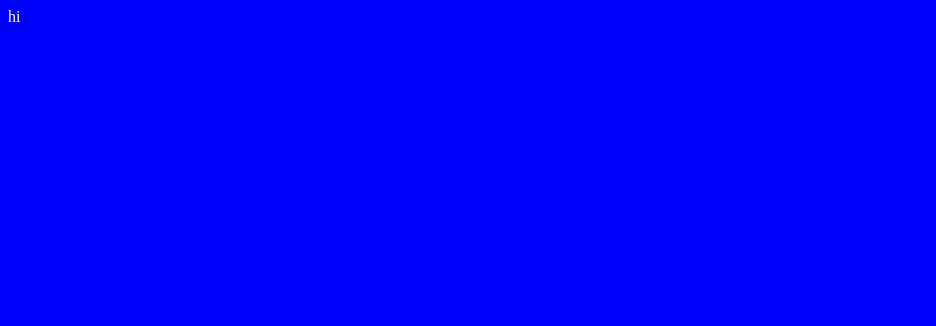
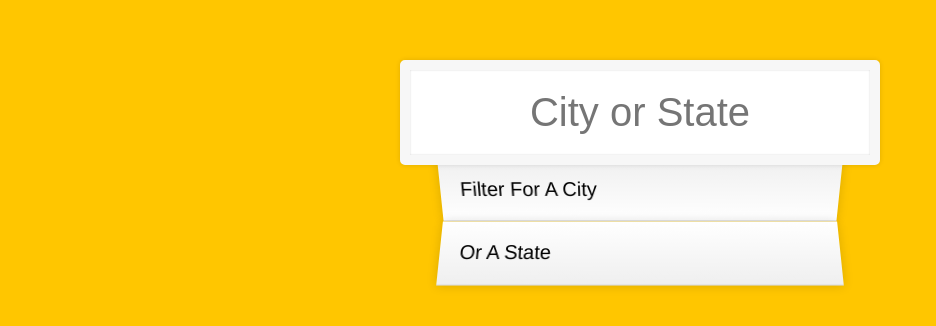
Before and after one commit to ajclose/30-days-js, a plain HTML site: page day-6/index.html in a window 1280 px wide. Shown: the whole page, without its empty margins (0-936 px from the left). Drawn offline with Linux system fonts and the light colour scheme; no server answers.

Commit message:
Display suggestions as search is typed

```diff
--- a/day-6/index.html
+++ b/day-6/index.html
@@ -6,7 +6,13 @@
     <link rel="stylesheet" href="./main.css">
   </head>
   <body>
-    hi
+    <form class="search-form">
+      <input type="text" class="search" placeholder="City or State">
+      <ul class="suggestions">
+        <li>Filter for a city</li>
+        <li>or a state</li>
+      </ul>
+    </form>
     <script src="./main.js" charset="utf-8"></script>
   </body>
 </html>
--- a/day-6/main.css
+++ b/day-6/main.css
@@ -1,4 +1,77 @@
-body {
-  background-color: blue;
-  color: white;
+html {
+  box-sizing: border-box;
+  background:#ffc600;
+  font-family:'helvetica neue';
+  font-size: 20px;
+  font-weight: 200;
 }
+*, *:before, *:after {
+  box-sizing: inherit;
+}
+input {
+  width: 100%;
+  padding:20px;
+}
+
+.search-form {
+  max-width:400px;
+  margin:50px auto;
+}
+
+input.search {
+  margin: 0;
+  text-align: center;
+  outline:0;
+  border: 10px solid #F7F7F7;
+  width: 120%;
+  left: -10%;
+  position: relative;
+  top: 10px;
+  z-index: 2;
+  border-radius: 5px;
+  font-size: 40px;
+  box-shadow: 0 0 5px rgba(0, 0, 0, 0.12), inset 0 0 2px rgba(0, 0, 0, 0.19);
+}
+
+
+.suggestions {
+  margin: 0;
+  padding: 0;
+  position: relative;
+  /*perspective:20px;*/
+}
+.suggestions li {
+  background:white;
+  list-style: none;
+  border-bottom: 1px solid #D8D8D8;
+  box-shadow: 0 0 10px rgba(0, 0, 0, 0.14);
+  margin:0;
+  padding:20px;
+  transition:background 0.2s;
+  display:flex;
+  justify-content:space-between;
+  text-transform: capitalize;
+}
+
+.suggestions li:nth-child(even) {
+  transform: perspective(100px) rotateX(3deg) translateY(2px) scale(1.001);
+  background: linear-gradient(to bottom,  #ffffff 0%,#EFEFEF 100%);
+}
+.suggestions li:nth-child(odd) {
+  transform: perspective(100px) rotateX(-3deg) translateY(3px);
+  background: linear-gradient(to top,  #ffffff 0%,#EFEFEF 100%);
+}
+
+span.population {
+  font-size: 15px;
+}
+
+.hl {
+  background:#ffc600;
+}
+
+a {
+  color:black;
+  background:rgba(0,0,0,0.1);
+  text-decoration: none;
+}
--- a/day-6/main.js
+++ b/day-6/main.js
@@ -1 +1,39 @@
-console.log("hello");
+const endpoint = 'https://gist.githubusercontent.com/Miserlou/c5cd8364bf9b2420bb29/raw/2bf258763cdddd704f8ffd3ea9a3e81d25e2c6f6/cities.json'
+const cities = []
+fetch(endpoint)
+.then(response => response.json())
+.then(function(json) {
+  json.forEach(json => cities.push(json))
+})
+
+function findMatches(wordToMatch, cities) {
+  return cities.filter(place => {
+    const regex = new RegExp(wordToMatch, 'gi')
+    return place.city.match(regex) || place.state.match(regex)
+  })
+}
+
+function numberWithCommas(x) {
+  return x.toString().replace(/\B(?=(\d{3})+(?!\d))/g, ',');
+}
+
+function displayMatches() {
+  const matches = findMatches(this.value, cities)
+  const html = matches.map(match => {
+    const regex = new RegExp(this.value, 'gi')
+    const cityName = match.city.replace(regex, `<span class="hl">${this.value}</span>`)
+    const stateName = match.state.replace(regex, `<span class="hl">${this.value}</span>`)
+    const population = numberWithCommas(match.population)
+    return `
+    <li>
+      <span class="name">${cityName}, ${stateName}</span>
+      <span class="population">${population}</span>
+    </li>
+    `
+  }).join('')
+  suggestions.innerHTML = html
+}
+
+const search = document.querySelector('input.search')
+const suggestions = document.querySelector('.suggestions')
+search.addEventListener("input", displayMatches)
```
